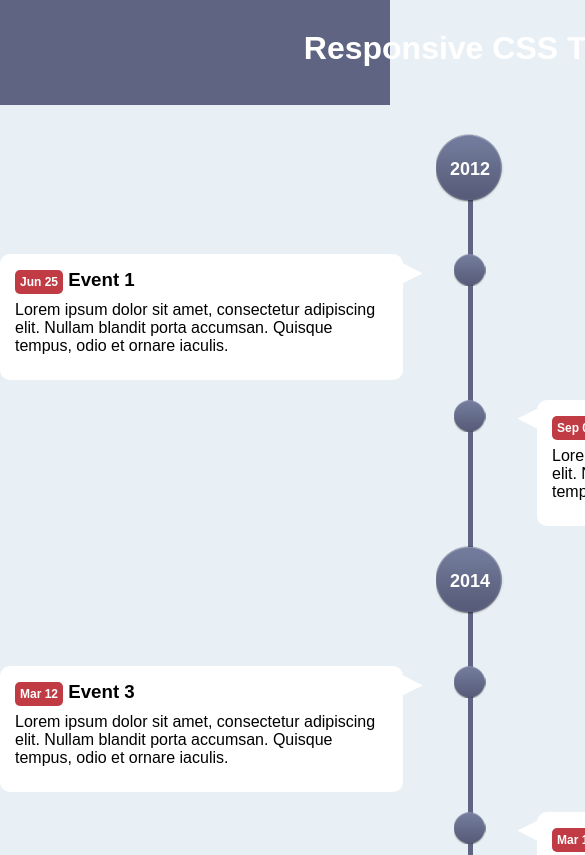
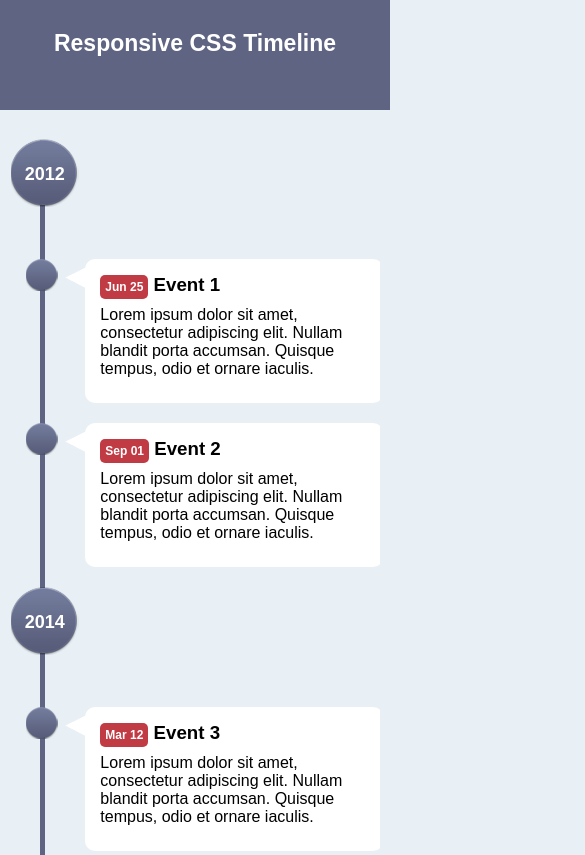
Before and after one commit to jadetiger88/css-time-line, a plain HTML site: page index.html in a window 390 px wide. Shown: the top 855 px of the page, 585 px wide, since content can reach past the window. Drawn offline with Linux system fonts and the light colour scheme.

Commit message:
Add responsiveness and Add Event Fade In

```diff
--- a/css/style.css
+++ b/css/style.css
@@ -66,6 +66,24 @@ header {
 	width: 100%;
 	overflow: hidden;
 	visibility: visible;
+	-webkit-animation: fade;
+	-webkit-animation-duration: 3s;
+	-moz-animation: fade;
+	-moz-animation-duration: 3s;
+}
+
+@-webkit-keyframes fade {
+	0% {opacity: 0;}
+	100% {opacity: 1;}
+}
+@-moz-keyframes fade {
+	0% {opacity: 0;}
+	100% {opacity: 1;}
+}
+
+keyframes fade {
+	0% {opacity: 0;}
+	100% {opacity: 1;}
 }
 
 .tl_event > div {
@@ -113,3 +131,49 @@ footer {
 	text-align: center;
 	padding: 10px 0;
 }
+
+@media (max-width: 768px) {
+	.container {
+		width: 95%;
+	}
+
+	header {
+		height: 50px;
+	}
+
+	h1 {
+		font-size: 23px;
+	}
+
+	#time_line {
+		background: url(../img/line.png) repeat-y  30px 0;
+		position: relative;
+	}
+
+	.tl_year {
+		background: url(../img/point-big.png) no-repeat 50% 0;
+		text-align: left;
+		margin: 0;
+	}
+
+	.tl_event {
+		background: url(../img/point-small.png) no-repeat 16px 0;
+	}
+
+	.tl_event div {
+		width: 85%;
+		position: relative;
+	}
+
+
+	.tl_event div.event_l {
+		float: right;
+		background: url(../img/arrow-left.png) no-repeat 0 0;
+	}
+
+	.tl_event div.event_l div{
+		margin-left: 20px;
+		margin-right: 0px;
+	}
+
+}
```
